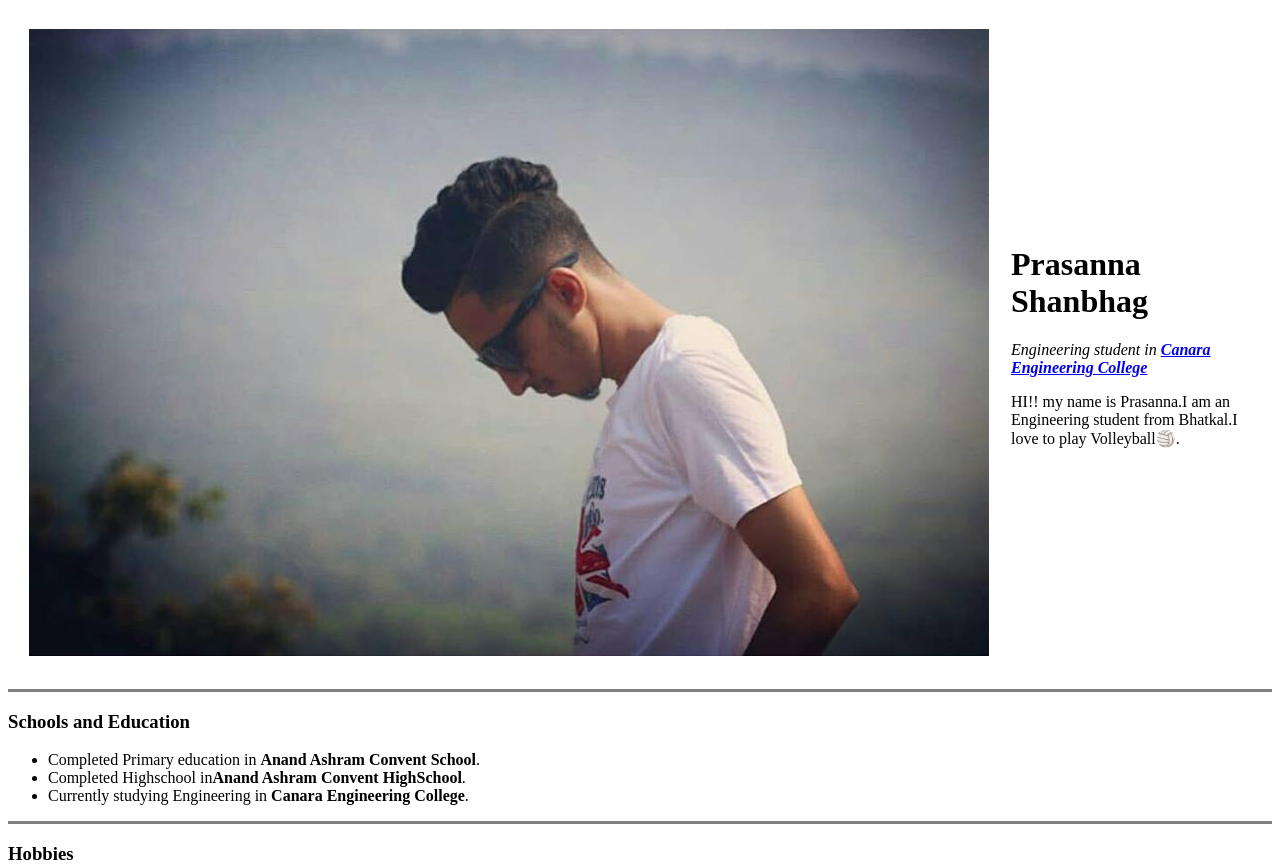
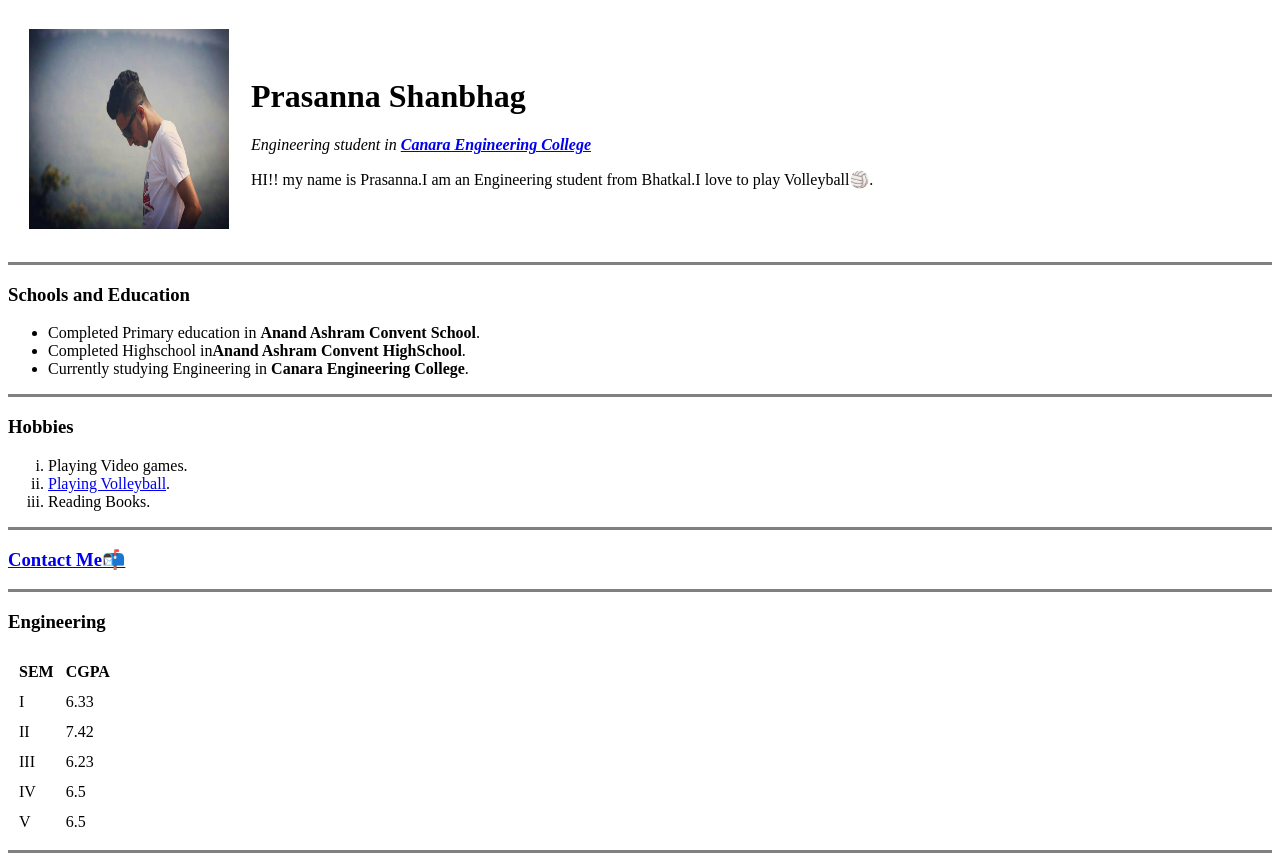
Before and after one commit to Prasanna-23/Resume1, a plain HTML site: page index.html in a window 1280 px wide. Shown: the top 868 px of the page. Drawn offline with Linux system fonts and the light colour scheme.

Commit message:
Add files via upload

```diff
--- a/index.html
+++ b/index.html
@@ -8,7 +8,7 @@
 <body>
   <table cellspacing="20">
     <tr>
-      <td><img src="images/Prasanna.jpg" alt="Prasanna's DP"></td>
+      <td><img src="/images/Prasanna.jpg" alt="Prasanna's DP" height="200" width="200"></td>
       <td><h1>Prasanna Shanbhag</h1>
       <p><em>Engineering student in <a href="https://www.canaraengineering.in/"><strong>Canara Engineering College</strong></a></em></p>
       <p>HI!! my name is Prasanna.I am an Engineering student from Bhatkal.I love to play Volleyball🏐.</p></td>
```
Also changed, not shown: Prasanna.jpg (added).
